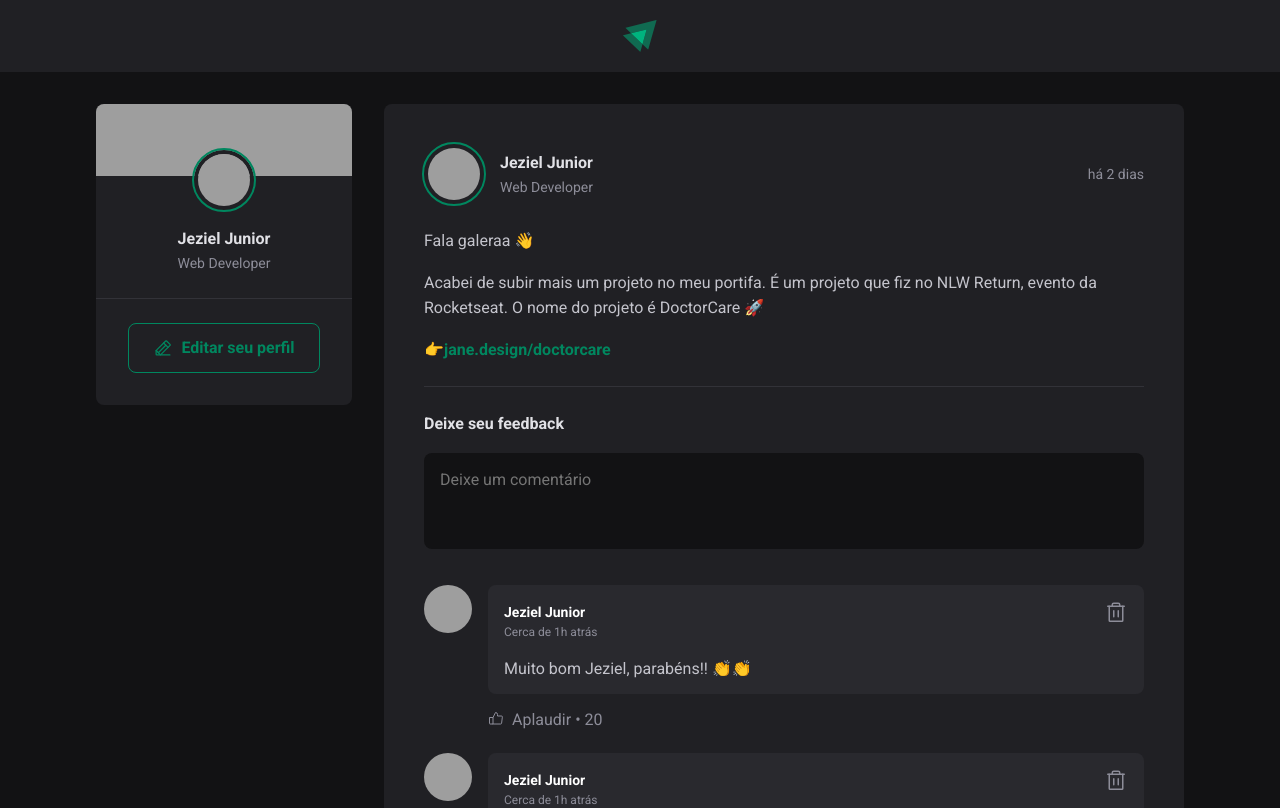
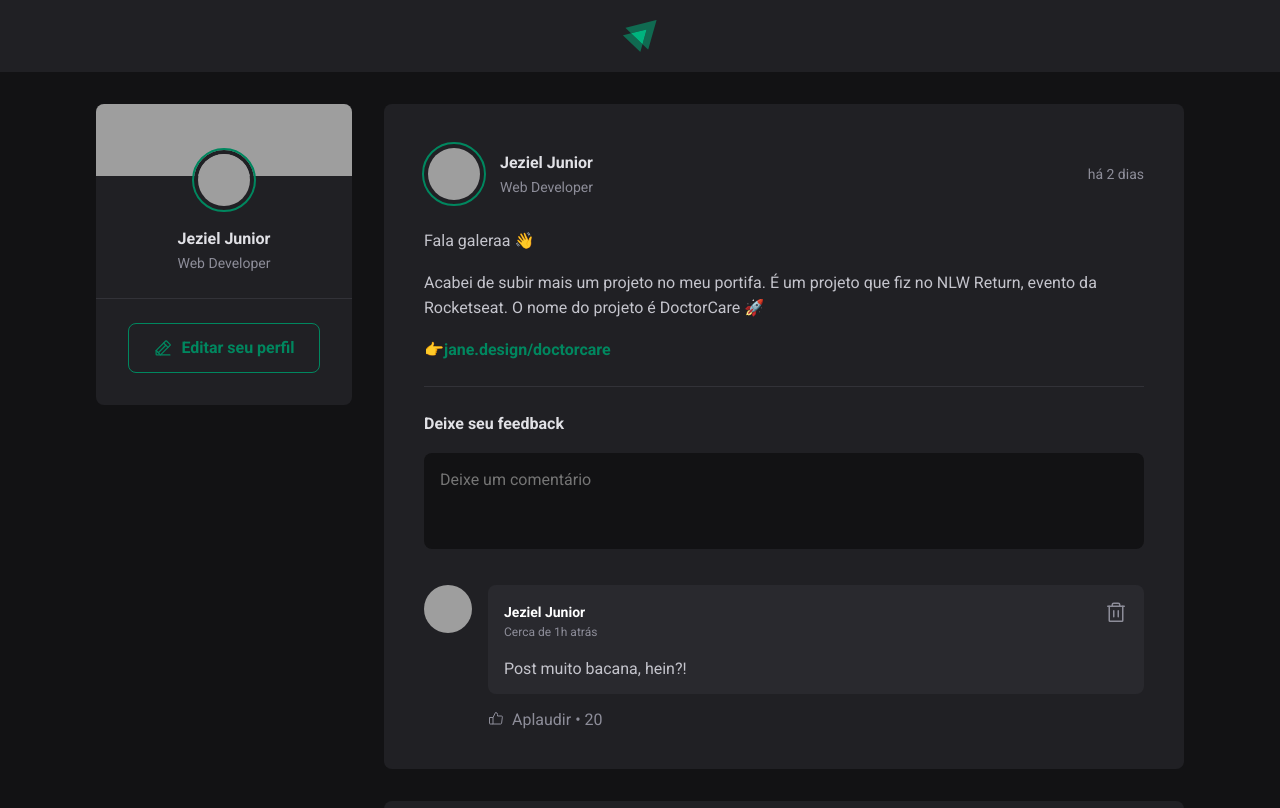
Before and after one commit to jeziel-jr/reactjs-ignite-projeto-01, a React (Vite) app: page / in a window 1280 px wide. Shown: the top 808 px of the page. Built offline with nearby package versions, Linux system fonts and the light colour scheme; grey boxes are pictures that could not be loaded.

Commit message:
added comment function

```diff
--- a/src/components/Comment.jsx
+++ b/src/components/Comment.jsx
@@ -2,7 +2,7 @@
 import { Avatar } from './Avatar';
 import styles from './Comment.module.css';
 
-export function Comment() {
+export function Comment({ content }) {
     return (
         <>
             <div className={styles.comment}>
@@ -21,7 +21,7 @@
                             </button>
                         </header>
 
-                        <p>Muito bom Jeziel, parabéns!! 👏👏</p>
+                        <p>{content}</p>
                     </div>
 
                     <footer>
--- a/src/components/Post.jsx
+++ b/src/components/Post.jsx
@@ -1,11 +1,20 @@
 import { format, formatDistanceToNow } from 'date-fns';
 import ptBR from 'date-fns/locale/pt-BR';
+import { useState } from 'react';
 
 import { Avatar } from './Avatar';
 import { Comment } from './Comment';
 import styles from './Post.module.css';
 
+
+
 export function Post({ author, content, publishedAt }) {
+
+    const [comments, setComments] = useState([
+        'Post muito bacana, hein?!'
+    ]);
+
+    const [newCommentText, setNewCommentText] = useState('');
 
     const publishedDateFormatted = format(publishedAt, "d 'de' LLLL 'às' HH:mm'h'", {
         locale: ptBR
@@ -15,6 +24,18 @@
         locale: ptBR,
         addSuffix: true
     });
+
+
+    function handleCreateNewComment() {
+        event.preventDefault();
+
+        setComments([...comments, newCommentText]);
+        setNewCommentText('');
+    }
+
+    function handleNewCommentChange() {
+        setNewCommentText(event.target.value);
+    }
 
     return (
         <>
@@ -43,22 +64,25 @@
                     })}
                 </div>
 
-                <form className={styles.commentForm}>
+                <form onSubmit={handleCreateNewComment} className={styles.commentForm}>
                     <strong>Deixe seu feedback</strong>
 
                     <textarea
+                        name="comment"
                         placeholder='Deixe um comentário'
+                        value={newCommentText}
+                        onChange={handleNewCommentChange}
                     />
 
                     <footer>
-                        <button type='submit'>Comentar</button>
+                        <button type='submit'>Publicar</button>
                     </footer>
                 </form>
 
                 <div className={styles.commentList}>
-                    <Comment />
-                    <Comment />
-                    <Comment />
+                    {comments.map(comment => {
+                        return <Comment content={comment} />;
+                    })}
                 </div>
             </article>
         </>
```
